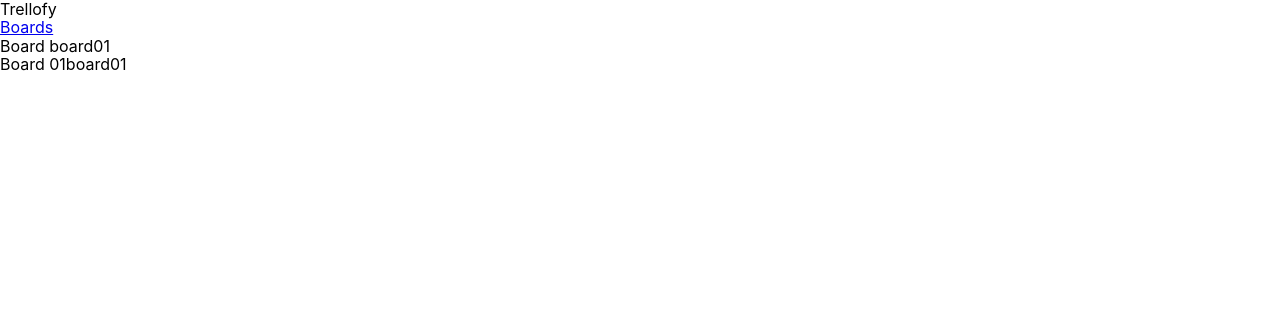
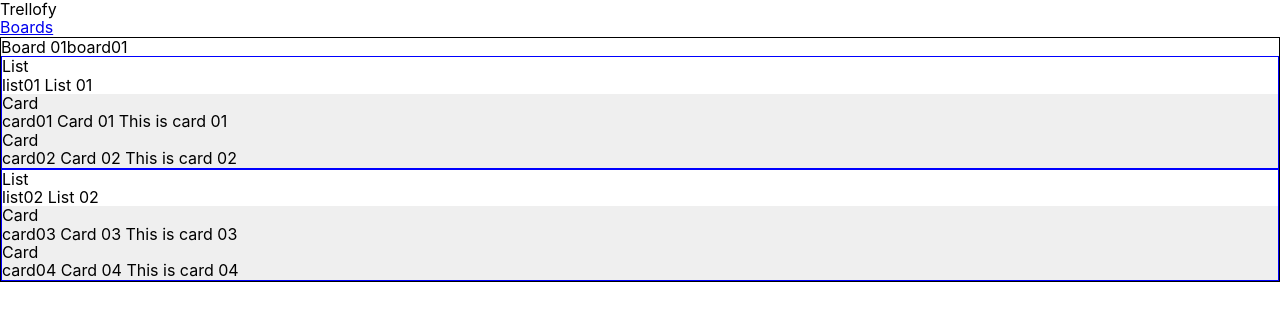
Before and after one commit to lasota-piotr/trellofy, a React (Create React App) app: page /boards/board01 in a window 1280 px wide. Shown: the top 320 px of the page. Built offline with nearby package versions, Linux system fonts and the light colour scheme.

Commit message:
feat: add data to List and Card

```diff
--- a/src/components/Board.tsx
+++ b/src/components/Board.tsx
@@ -3,7 +3,9 @@
  * */
 import React from 'react'
 import { RouteComponentProps } from '@reach/router'
+import styled from 'styled-components'
 import useAppContext from '../context/useAppContext'
+import List from './List'
 
 interface BoardProps {
   boardId?: string
@@ -16,14 +18,24 @@ const Board: React.FC<BoardProps & RouteComponentProps> = ({ boardId }) => {
   }
   const board = appContextValue.boards.byId[boardId]
   return (
-    <div>
-      Board {boardId}{' '}
+    <BoardWrapper>
       <div>
         {board.title}
         {board.id}
       </div>
-    </div>
+      <div>
+        <div>
+          {board.lists.map(listId => {
+            return <List listId={listId} key={listId} />
+          })}
+        </div>
+      </div>
+    </BoardWrapper>
   )
 }
 
+const BoardWrapper = styled.div`
+  border: 1px solid black;
+`
+
 export default Board
--- a/src/components/Card.tsx
+++ b/src/components/Card.tsx
@@ -1,7 +1,23 @@
 import React from 'react'
+import styled from 'styled-components'
+import useAppContext from '../context/useAppContext'
 
-const Card = () => {
-  return <div>Card</div>
+interface CardProps {
+  cardId: string
 }
 
+const Card: React.FC<CardProps> = ({ cardId }) => {
+  const appContextValue = useAppContext()
+  const card = appContextValue.cards.byId[cardId]
+  return (
+    <CardWrapper>
+      Card <div>{cardId} {card.title} {card.description}</div>
+    </CardWrapper>
+  )
+}
+
+const CardWrapper = styled.div`
+  background-color: #efefef;
+`
+
 export default Card
--- a/src/components/List.tsx
+++ b/src/components/List.tsx
@@ -1,14 +1,35 @@
 /*
  * List contains cards
  * */
-import React from 'react';
+import React from 'react'
+import styled from 'styled-components'
+import useAppContext from '../context/useAppContext'
+import Card from './Card'
 
-const List = () => {
+interface ListProps {
+  listId: string
+}
+
+const List: React.FC<ListProps> = ({ listId }) => {
+  const appContextValue = useAppContext()
+  const list = appContextValue.lists.byId[listId]
   return (
-    <div>
+    <ListWrapper>
       List
-    </div>
-  );
-};
+      <div>
+        {listId} {list.title}{' '}
+      </div>
+      <div>
+        {list.cards.map(cardId => (
+          <Card cardId={cardId} key={cardId} />
+        ))}
+      </div>
+    </ListWrapper>
+  )
+}
 
-export default List;
+const ListWrapper = styled.div`
+  border: 1px solid blue;
+`
+
+export default List
```
